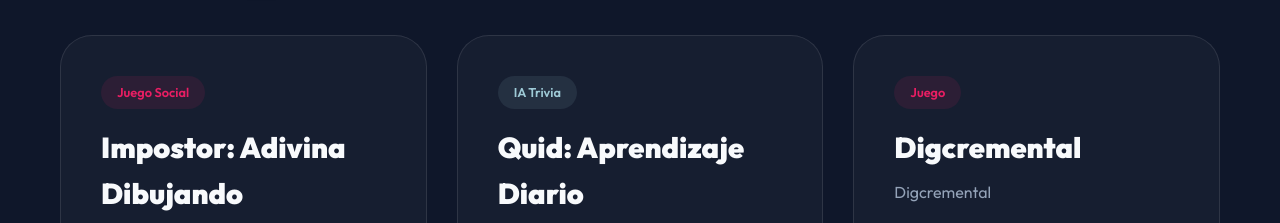
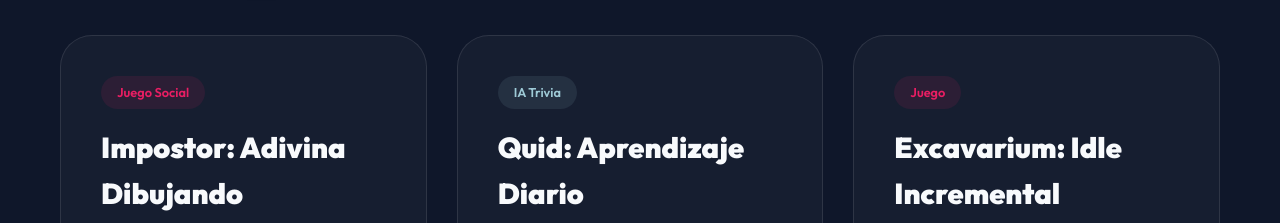
Before and after one commit to bobkyledev/bobkyledev.github.io, a plain HTML site: page index.html in a window 1280 px wide. Shown: the part 571-794 px from the top of the page. Drawn offline with Linux system fonts and the light colour scheme.

Commit message:
🐛 fix: la tarjeta del juego se llama Excavarium, no Digcremental
Co-Authored-By: Claude Opus 5.5 <noreply@anthropic.com>

```diff
--- a/index.html
+++ b/index.html
@@ -297,11 +297,11 @@
                 </div>
             </div>
 
-            <!-- Digcremental App Card -->
+            <!-- Excavarium App Card -->
             <div class="app-card">
                 <span class="badge">Juego</span>
-                <h3>Digcremental</h3>
-                <p>Digcremental</p>
+                <h3>Excavarium: Idle Incremental</h3>
+                <p>Juego idle: excava estratos, limpia reliquias y monta tu museo.</p>
                 <div class="app-footer">
                     <a href="https://bobkyledev.github.io/yacimiento3000-privacy/" class="app-privacy">Privacidad</a>
                 </div>
```
